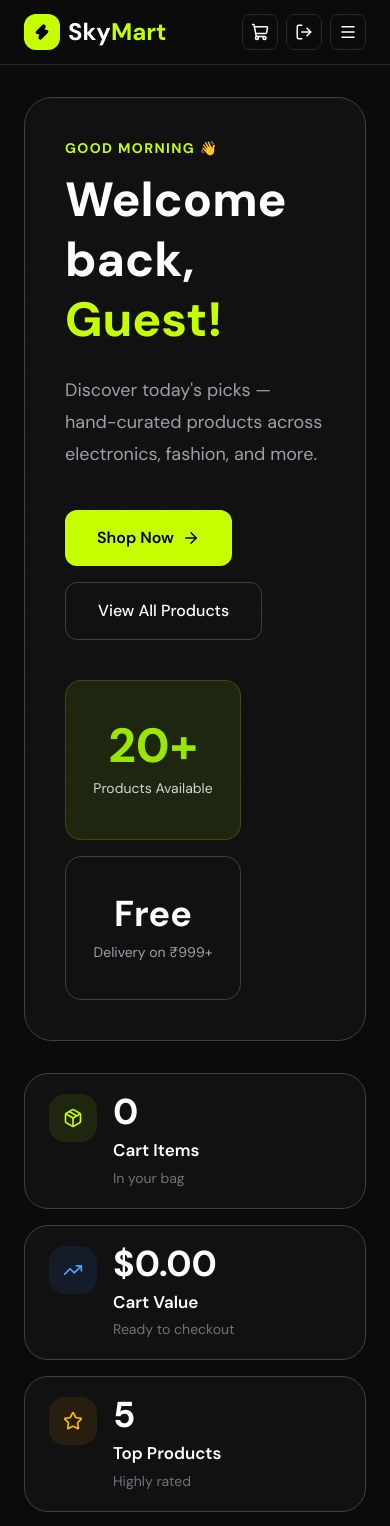
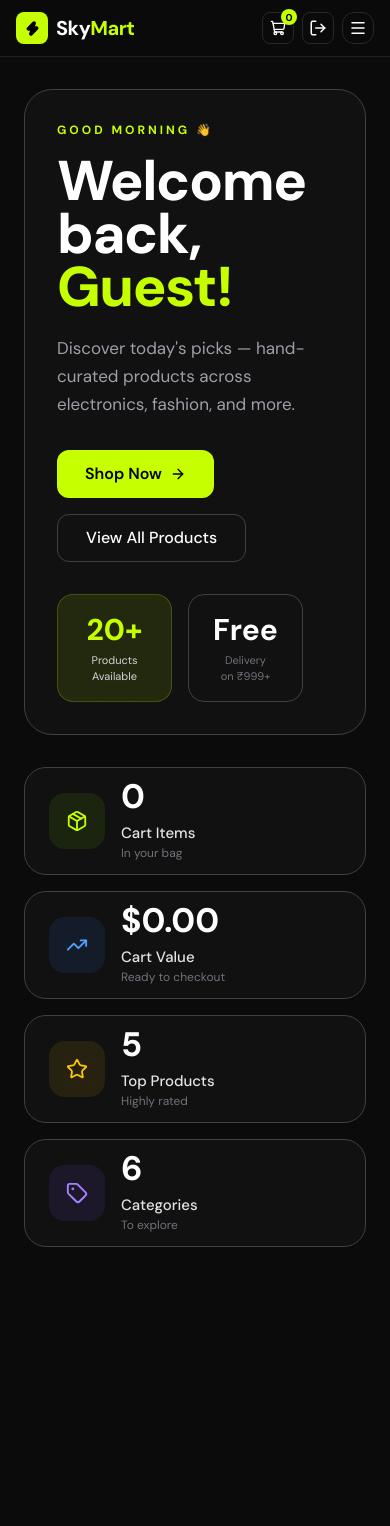
Before and after one commit to md-alihaider/cohort-3, a React (Vite) app in the folder Projects/SkyMart-Ecommerce/: page /home in a window 390 px wide. Shown: the top 1526 px of the page. After the commit the page ends 1247 px from the top, so only its background shows below. Built offline with nearby package versions, Linux system fonts and the light colour scheme; sample sign-in values are in the browser's storage.

Commit message:
feat: enhance Navbar and Hero components with responsive design and improved styling; update user greeting logic

```diff
--- a/Projects/SkyMart-Ecommerce/src/components/components-layouts/Navbar.jsx
+++ b/Projects/SkyMart-Ecommerce/src/components/components-layouts/Navbar.jsx
@@ -29,15 +29,15 @@ const Navbar = () => {
   };
 
   return (
-    <header className="sticky top-0 z-50 border-b border-zinc-800 bg-[#0B0B0B]">
-      <div className="mx-auto flex h-16 max-w-300 items-center justify-between px-6 lg:px-8">
+    <header className="sticky top-0 z-50 border-b border-zinc-800/80 bg-[#0B0B0B]/90 backdrop-blur-md">
+      <div className="mx-auto flex h-14 max-w-300 items-center justify-between px-4 lg:px-6">
         {/* Logo */}
         <Link to="/home" className="flex items-center gap-2">
-          <div className="flex h-9 w-9 items-center justify-center rounded-xl bg-primary">
-            <Zap size={16} strokeWidth={3} className="fill-black text-black" />
+          <div className="flex h-8 w-8 items-center justify-center rounded-lg bg-primary">
+            <Zap size={15} strokeWidth={3} className="fill-black text-black" />
           </div>
 
-          <h1 className="text-2xl font-bold">
+          <h1 className="text-xl font-bold tracking-tight">
             Sky<span className="text-primary">Mart</span>
           </h1>
         </Link>
@@ -49,8 +49,10 @@ const Navbar = () => {
               key={link.name}
               to={link.path}
               className={({ isActive }) =>
-                `text-[15px] font-medium transition-colors duration-200 ${
-                  isActive ? "text-primary" : "text-zinc-400 hover:text-white"
+                `rounded-lg px-3 py-2 text-sm font-medium transition-all ${
+                  isActive
+                    ? "bg-primary/10 text-primary"
+                    : "text-zinc-400 hover:text-white"
                 }`
               }
             >
@@ -62,31 +64,35 @@ const Navbar = () => {
         {/* Desktop Actions */}
         <div className="hidden lg:flex items-center gap-3">
           {/* User Card */}
-          <div className="flex items-center gap-3 rounded-xl border border-zinc-800 bg-zinc-900 px-3 py-2">
-            <div className="flex h-9 w-9 items-center justify-center rounded-lg bg-primary font-bold text-black">
+          <div className="flex items-center gap-3 rounded-xl border border-zinc-800 bg-zinc-900 px-3 py-1.5">
+            <div className="flex h-8 w-8 items-center justify-center rounded-full bg-primary font-bold text-black">
               {initials}
             </div>
 
             <div className="leading-tight">
-              <h3 className="text-sm font-semibold text-white">
+              <h3 className="text-[13px] font-semibold text-white">
                 {loggedInUser?.name || "Guest"}
               </h3>
 
-              <p className="text-xs text-zinc-500">
+              <p className="text-[11px] text-zinc-500">
                 {loggedInUser?.email || ""}
               </p>
             </div>
           </div>
 
           {/* Cart */}
-          <button className="relative flex h-9 w-9 items-center justify-center rounded-xl border border-zinc-800 text-white transition hover:border-primary">
-            <ShoppingCart size={18} />
+          <button className="relative flex h-8 w-8 items-center justify-center rounded-lg border border-zinc-800 hover:border-primary">
+            <ShoppingCart size={16} />
+
+            <span className="absolute -right-1 -top-1 flex h-4 w-4 items-center justify-center rounded-full bg-primary text-[10px] font-bold text-black">
+              0
+            </span>
           </button>
 
           {/* Logout */}
           <button
             onClick={logoutHandler}
-            className="flex h-9 w-9 items-center justify-center rounded-xl border border-zinc-800 text-white transition hover:border-red-500 hover:text-red-400"
+            className="flex h-8 w-8 items-center justify-center rounded-xl border border-zinc-800 text-white transition hover:border-red-500 hover:text-red-400"
           >
             <LogOut size={18} />
           </button>
@@ -94,20 +100,24 @@ const Navbar = () => {
 
         {/* Mobile Actions */}
         <div className="flex items-center gap-2 lg:hidden">
-          <button className="flex h-9 w-9 items-center justify-center rounded-lg border border-zinc-800 hover:border-primary transition">
-            <ShoppingCart size={18} />
+          <button className="relative flex h-8 w-8 items-center justify-center rounded-lg border border-zinc-800 hover:border-primary">
+            <ShoppingCart size={16} />
+
+            <span className="absolute -right-1 -top-1 flex h-4 w-4 items-center justify-center rounded-full bg-primary text-[10px] font-bold text-black">
+              0
+            </span>
           </button>
 
           <button
             onClick={logoutHandler}
-            className="flex h-9 w-9 items-center justify-center rounded-lg border border-zinc-800 hover:border-red-500 transition"
+            className="flex h-8 w-8 items-center justify-center rounded-lg border border-zinc-800 hover:border-red-500 transition"
           >
             <LogOut size={18} />
           </button>
 
           <button
             onClick={() => setOpen(!open)}
-            className="flex h-9 w-9 items-center justify-center rounded-lg border border-zinc-800 hover:border-primary transition"
+            className="flex h-8 w-8 items-center justify-center rounded-xl border border-zinc-800 hover:border-primary transition"
           >
             {open ? <X size={18} /> : <Menu size={18} />}
           </button>
@@ -119,13 +129,13 @@ const Navbar = () => {
         <div className="border-t border-zinc-800 bg-[#151515] lg:hidden">
           {/* Mobile User Card */}
           <div className="mx-3 mt-3 flex items-center gap-3 rounded-xl border border-zinc-800 bg-zinc-900 p-3">
-            <div className="flex h-10 w-10 items-center justify-center rounded-lg bg-primary font-bold text-black">
+            <div className="flex h-10 w-10 items-center justify-center rounded-xl bg-primary font-bold text-black">
               {initials}
             </div>
 
             <div>
               <h3 className="text-sm font-semibold text-white">
-                {loggedInUser?.fullName || "Guest"}
+                {loggedInUser?.name || "Guest"}
               </h3>
 
               <p className="text-xs text-zinc-500">
@@ -141,7 +151,7 @@ const Navbar = () => {
                 to={link.path}
                 onClick={() => setOpen(false)}
                 className={({ isActive }) =>
-                  `mx-3 rounded-lg px-4 py-3 text-base font-medium transition ${
+                  `mx-3 rounded-xl px-4 py-3 text-base font-medium transition ${
                     isActive
                       ? "bg-primary/10 text-primary"
                       : "text-zinc-400 hover:bg-zinc-900 hover:text-white"
--- a/Projects/SkyMart-Ecommerce/src/components/home/Hero.jsx
+++ b/Projects/SkyMart-Ecommerce/src/components/home/Hero.jsx
@@ -5,21 +5,20 @@ const Hero = () => {
   return (
     <section className="mt-8">
       <div className="relative overflow-hidden rounded-[28px] border border-zinc-700 bg-card">
-        {/* Grid Background */}
+        {/* Grid */}
         <div
-          className="absolute inset-0 opacity-40"
+          className="absolute inset-0 opacity-20"
           style={{
             backgroundImage: `
-            linear-gradient(rgba(255,255,255,.035) 1px, transparent 1px),
-            linear-gradient(90deg, rgba(255,255,255,.035) 1px, transparent 1px)
-          `,
-            backgroundSize: "34px 34px",
+              linear-gradient(rgba(255,255,255,.03) 1px, transparent 1px),
+              linear-gradient(90deg, rgba(255,255,255,.03) 1px, transparent 1px)
+            `,
+            backgroundSize: "36px 36px",
           }}
         />
 
-        <div className="relative flex min-h-80 flex-col justify-between px-10 py-10 lg:flex-row lg:items-center">
+        <div className="relative flex min-h-67.5 flex-col justify-between gap-8 px-8 py-8 lg:flex-row lg:items-center lg:px-10">
           <HeroLeft />
-
           <HeroRight />
         </div>
       </div>
--- a/Projects/SkyMart-Ecommerce/src/components/home/HeroLeft.jsx
+++ b/Projects/SkyMart-Ecommerce/src/components/home/HeroLeft.jsx
@@ -5,53 +5,46 @@ import { Auth } from "../../context/AuthContext";
 const HeroLeft = () => {
   const { loggedInUser } = useContext(Auth);
 
-  // Get user's first name
   const userName =
     loggedInUser?.fullName?.split(" ")[0] ||
     loggedInUser?.name?.split(" ")[0] ||
     "Guest";
 
-  // Greeting based on current time
   const hour = new Date().getHours();
 
   let greeting = "";
 
-  if (hour >= 5 && hour < 12) {
-    greeting = "Good Morning";
-  } else if (hour >= 12 && hour < 17) {
-    greeting = "Good Afternoon";
-  } else if (hour >= 17 && hour < 21) {
-    greeting = "Good Evening";
-  } else {
-    greeting = "Good Night";
-  }
+  if (hour >= 5 && hour < 12) greeting = "Good Morning";
+  else if (hour >= 12 && hour < 17) greeting = "Good Afternoon";
+  else if (hour >= 17 && hour < 21) greeting = "Good Evening";
+  else greeting = "Good Night";
 
   return (
     <div className="max-w-155">
-      <p className="text-sm font-bold uppercase tracking-widest text-primary">
+      <p className="text-xs font-bold uppercase tracking-[3px] text-primary">
         {greeting} 👋
       </p>
 
-      <h1 className="mt-3 text-5xl font-black leading-tight text-white md:text-6xl">
+      <h1 className="mt-4 text-[56px] font-black leading-[0.95] tracking-tight text-white">
         Welcome back,
       </h1>
 
-      <h1 className="text-5xl font-black leading-tight text-primary md:text-6xl">
+      <h1 className="text-[56px] font-black leading-[0.95] tracking-tight text-primary">
         {userName}!
       </h1>
 
-      <p className="mt-6 max-w-130 text-lg leading-8 text-zinc-400">
+      <p className="mt-5 max-w-130 text-[17px] leading-7 text-zinc-400">
         Discover today's picks — hand-curated products across electronics,
         fashion, and more.
       </p>
 
-      <div className="mt-10 flex flex-wrap gap-4">
-        <button className="flex items-center gap-2 rounded-xl bg-primary px-8 py-4 font-semibold text-black transition hover:scale-105">
+      <div className="mt-8 flex flex-wrap gap-4">
+        <button className="flex h-12 items-center gap-2 rounded-xl bg-primary px-7 font-semibold text-black transition hover:scale-105">
           Shop Now
-          <ArrowRight size={18} />
+          <ArrowRight size={16} />
         </button>
 
-        <button className="rounded-xl border border-zinc-700 px-8 py-4 font-medium text-white transition hover:border-primary">
+        <button className="flex h-12 items-center rounded-xl border border-zinc-700 px-7 font-medium text-white transition hover:border-primary">
           View All Products
         </button>
       </div>
--- a/Projects/SkyMart-Ecommerce/src/components/home/HeroRight.jsx
+++ b/Projects/SkyMart-Ecommerce/src/components/home/HeroRight.jsx
@@ -1,16 +1,24 @@
 const HeroRight = () => {
   return (
-    <div className="mt-10 flex flex-col gap-4 lg:mt-0">
-      <div className="flex h-40 w-44 flex-col items-center justify-center rounded-2xl border border-lime-400/20 bg-lime-400/10">
-        <h2 className="text-5xl font-black text-lime-400">20+</h2>
+    <div className="flex flex-row gap-4 lg:flex-col">
+      <div className="flex h-27 w-28.75 flex-col items-center justify-center rounded-2xl border border-primary/20 bg-primary/10">
+        <h2 className="text-3xl font-black text-primary">20+</h2>
 
-        <p className="mt-2 text-sm text-zinc-300">Products Available</p>
+        <p className="mt-1 text-center text-[11px] leading-4 text-zinc-300">
+          Products
+          <br />
+          Available
+        </p>
       </div>
 
-      <div className="flex h-36 w-44 flex-col items-center justify-center rounded-2xl border border-zinc-700 bg-card">
-        <h2 className="text-4xl font-bold text-white">Free</h2>
+      <div className="flex h-27 w-28.75 flex-col items-center justify-center rounded-2xl border border-zinc-700 bg-card">
+        <h2 className="text-3xl font-bold text-white">Free</h2>
 
-        <p className="mt-2 text-sm text-zinc-400">Delivery on ₹999+</p>
+        <p className="mt-1 text-center text-[11px] leading-4 text-zinc-500">
+          Delivery
+          <br />
+          on ₹999+
+        </p>
       </div>
     </div>
   );
--- a/Projects/SkyMart-Ecommerce/src/components/home/StatCard.jsx
+++ b/Projects/SkyMart-Ecommerce/src/components/home/StatCard.jsx
@@ -1,3 +1,5 @@
+import React from "react";
+
 const StatCard = ({
   icon: Icon,
   iconBg,
@@ -7,25 +9,36 @@ const StatCard = ({
   subtitle,
 }) => {
   return (
-    <div className="rounded-3xl border border-zinc-700 bg-card px-6 py-5 transition-all duration-300 hover:border-primary">
-      <div className="flex items-start gap-4">
-        {/* Icon */}
     <div
-          className={`flex h-12 w-12 shrink-0 items-center justify-center rounded-2xl ${iconBg}`}
+      className="
+        h-27
+        rounded-[22px]
+        border
+        border-zinc-700
+        bg-card
+        px-6
+        flex
+        items-center
+        gap-4
+        transition-all
+        duration-300
+        hover:border-primary
+      "
     >
-          <Icon size={20} className={iconColor} />
+      <div
+        className={`h-14 w-14 rounded-2xl flex items-center justify-center ${iconBg}`}
+      >
+        <Icon size={22} className={iconColor} />
       </div>
 
-        {/* Content */}
       <div>
-          <h2 className="text-[36px] font-bold leading-none text-white">
+        <h2 className="text-[34px] font-bold leading-none text-white">
           {value}
         </h2>
 
-          <h3 className="mt-2 text-[17px] font-semibold text-white">{title}</h3>
+        <p className="mt-2 text-[15px] font-medium text-zinc-200">{title}</p>
 
-          <p className="mt-1 text-sm text-zinc-500">{subtitle}</p>
-        </div>
+        <p className="text-xs text-zinc-500">{subtitle}</p>
       </div>
     </div>
   );
--- a/Projects/SkyMart-Ecommerce/src/components/home/Stats.jsx
+++ b/Projects/SkyMart-Ecommerce/src/components/home/Stats.jsx
@@ -6,7 +6,7 @@ const Stats = () => {
   const stats = [
     {
       icon: Package,
-      iconBg: "bg-lime-400/10",
+      iconBg: "bg-lime-500/10",
       iconColor: "text-primary",
       value: "0",
       title: "Cart Items",
@@ -22,8 +22,8 @@ const Stats = () => {
     },
     {
       icon: Star,
-      iconBg: "bg-amber-500/10",
-      iconColor: "text-amber-400",
+      iconBg: "bg-yellow-500/10",
+      iconColor: "text-yellow-400",
       value: "5",
       title: "Top Products",
       subtitle: "Highly rated",
@@ -40,9 +40,9 @@ const Stats = () => {
 
   return (
     <section className="mt-8">
-      <div className="grid grid-cols-1 gap-4 sm:grid-cols-2 xl:grid-cols-4">
-        {stats.map((item) => (
-          <StatCard key={item.title} {...item} />
+      <div className="grid gap-4 lg:grid-cols-4 sm:grid-cols-2">
+        {stats.map((stat) => (
+          <StatCard key={stat.title} {...stat} />
         ))}
       </div>
     </section>
```
Lines whose indentation alone changed are shown as unchanged.
